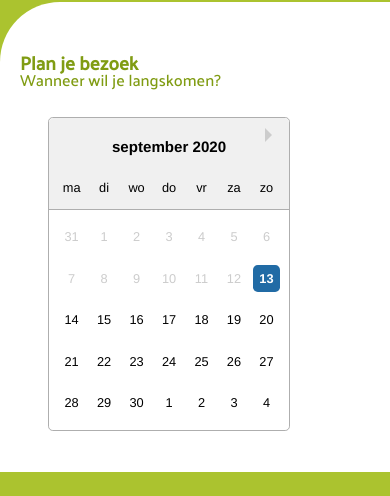
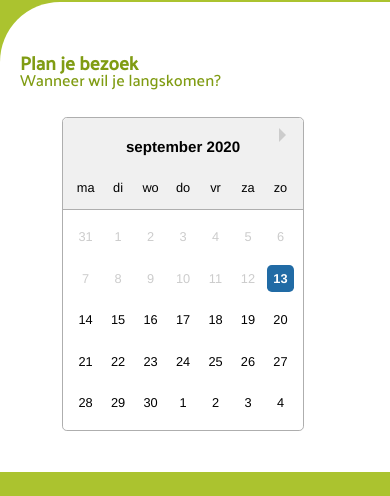
Before and after one commit to grakify90/Bezoekboeker, a React (Create React App) app: page / in a window 390 px wide. Shown: the part 629-1125 px from the top of the page. Built offline with nearby package versions, Linux system fonts and the light colour scheme.

Commit message:
fixing responsiveness

```diff
--- a/src/pages/Boeker.scss
+++ b/src/pages/Boeker.scss
@@ -62,7 +62,7 @@
 
 .form-group {
   padding-top: 20px;
-  padding-left: 8%;
+  padding-left: 12%;
 }
 
 .tijdContainer {
```
